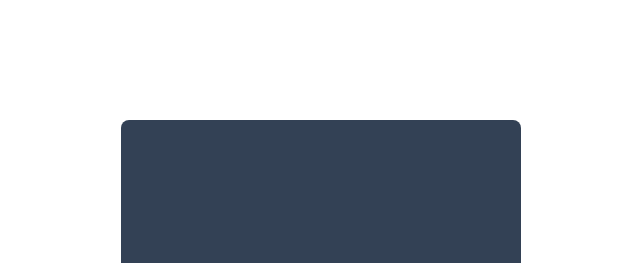
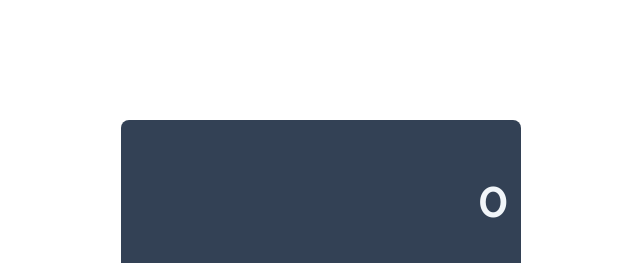
Before and after one commit to Deepesh2023/Calculator, a plain HTML site: page index.html in a window 1280 px wide. Shown: the top 263 px of the page, without its empty margins (319-959 px from the left). Drawn offline with Linux system fonts and the light colour scheme.

Commit message:
added the display

```diff
--- a/index.html
+++ b/index.html
@@ -15,7 +15,19 @@
   <body>
     <div class="calculatorBody">
       <!-- calculator body -->
-      <div class="calculatorDisplay"><!-- display --></div>
+      <div class="calculatorDisplay">
+        <!-- display -->
+        <input
+          type="text"
+          id="numberField"
+          name="number"
+          required
+          minlength="1"
+          maxlength="11"
+          size="10"
+          value="0"
+        />
+      </div>
       <div class="calculatorButtons">
         <!-- buttons -->
         <div class="buttonPart1">
--- a/style.css
+++ b/style.css
@@ -23,6 +23,24 @@ body {
   padding: 12px;
   display: grid;
   grid-template-rows: 1fr 3fr;
+}
+
+.calculatorDisplay {
+  display: flex;
+  justify-content: flex-end;
+  align-items: center;
+}
+
+#numberField {
+  border: none;
+  outline: none;
+  background: transparent;
+  padding: 0;
+  margin: 0;
+
+  font-size: 3.2em;
+  text-align: end;
+  color: #f1f5f9;
 }
 
 .calculatorButtons {
```
